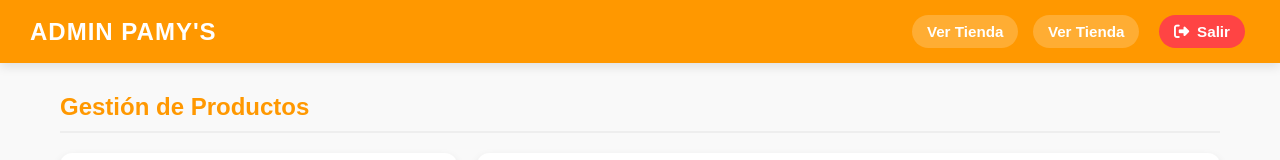
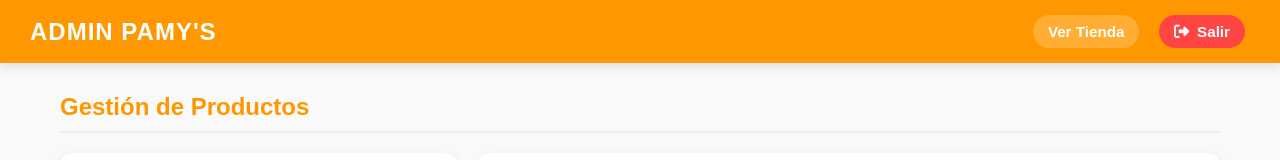
Before and after one commit to joebldr/pollos-pamys, a website: page admin.html in a window 1280 px wide. Shown: the top 160 px of the page. Drawn offline with Linux system fonts and the light colour scheme; no server answers; sample sign-in values are in the browser's storage; a web font is replaced by a local one.

Commit message:
admin.html

```diff
--- a/admin.html
+++ b/admin.html
@@ -24,7 +24,7 @@
     <header class="header-logo">
         <div class="brand" style="color:white; font-size:1.5rem;">Admin Pamy's</div>
         <nav>
-            <button onclick="window.location.href='index.html'">Ver Tienda</button>
+
             <button onclick="window.location.href='index.html'">Ver Tienda</button>
 
             <button onclick="cerrarSesion()" style="background-color: #ff4444; margin-left: 10px;">
```
